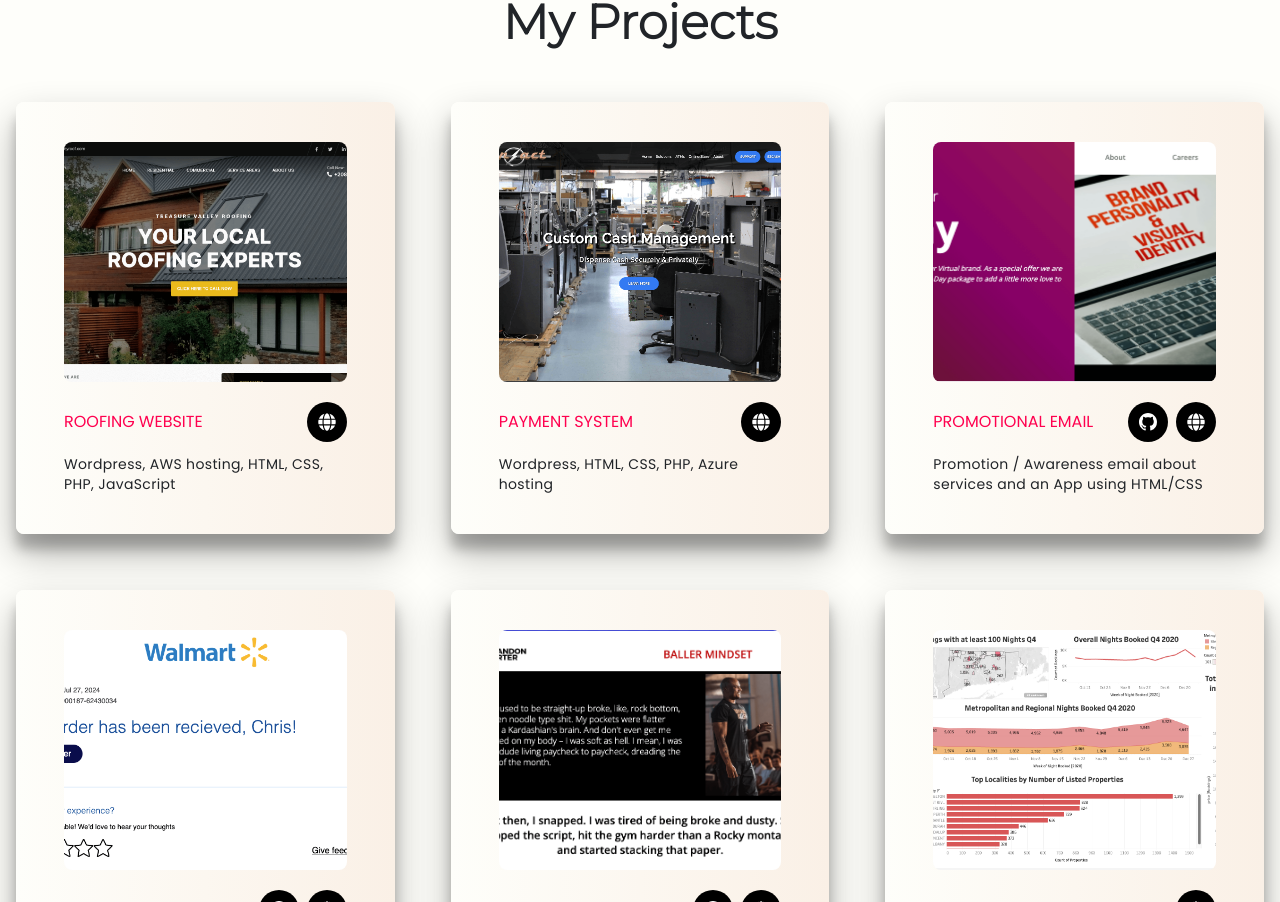
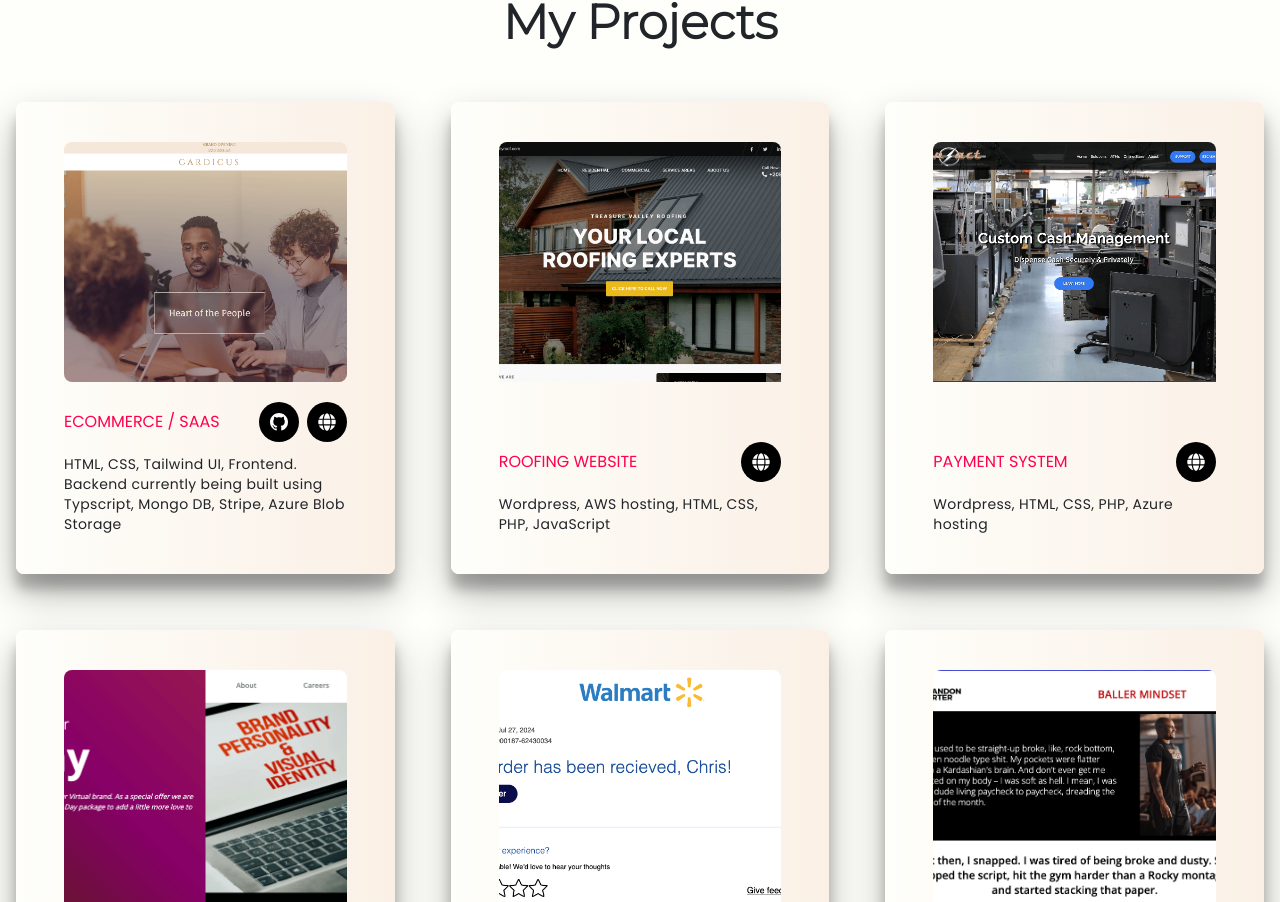
Before and after one commit to nortoncj/portfolio_III, a React (Create React App) app: page / in a window 1280 px wide. Shown: the part 1854-2756 px from the top of the page. Built offline with nearby package versions, Linux system fonts and the light colour scheme.

Commit message:
front end

```diff
--- a/src/components/projects/Projects.js
+++ b/src/components/projects/Projects.js
@@ -26,11 +26,18 @@ const Projects = () => {
         />
       </div>
       <div className="grid grid-cols-1 md:grid-cols-2 xl:grid-cols-3 gap-6 xl:gap-14">
+        <ProjectsCard
+          title="Ecommerce / Saas"
+          des="HTML, CSS, Tailwind UI, Frontend. Backend currently being built using Typscript, Mongo DB, Stripe, Azure Blob Storage"
+          src={project1}
+          link="https://ecom-base.vercel.app/index.html"
+          git="https://github.com/nortoncj/Ecom-Base-Cardicus"
+        />
         {/* <ProjectsCard
           title="Ecommerce and Saas"
           des=" Node JS, React, Typescript, AWS S3 storage, Azure Blob storage and functions,  HTML, CSS, Tailwind UI, Mongo DB, Stripe"
           src={project1}
-          modLink="https://cardicus.vercel.app/"
+          modLink="https://ecom-base.vercel.app/index.html"
           note1="Admin dashboard features API endpoint integration, full CMS built with TypeScript,Tailwind, and MongoDB"
           note2="Site Features images rendered through AWS S3 storage and Cloudinary and images uploaded to Azure Blob storage"
           username="test@test.com"
```
